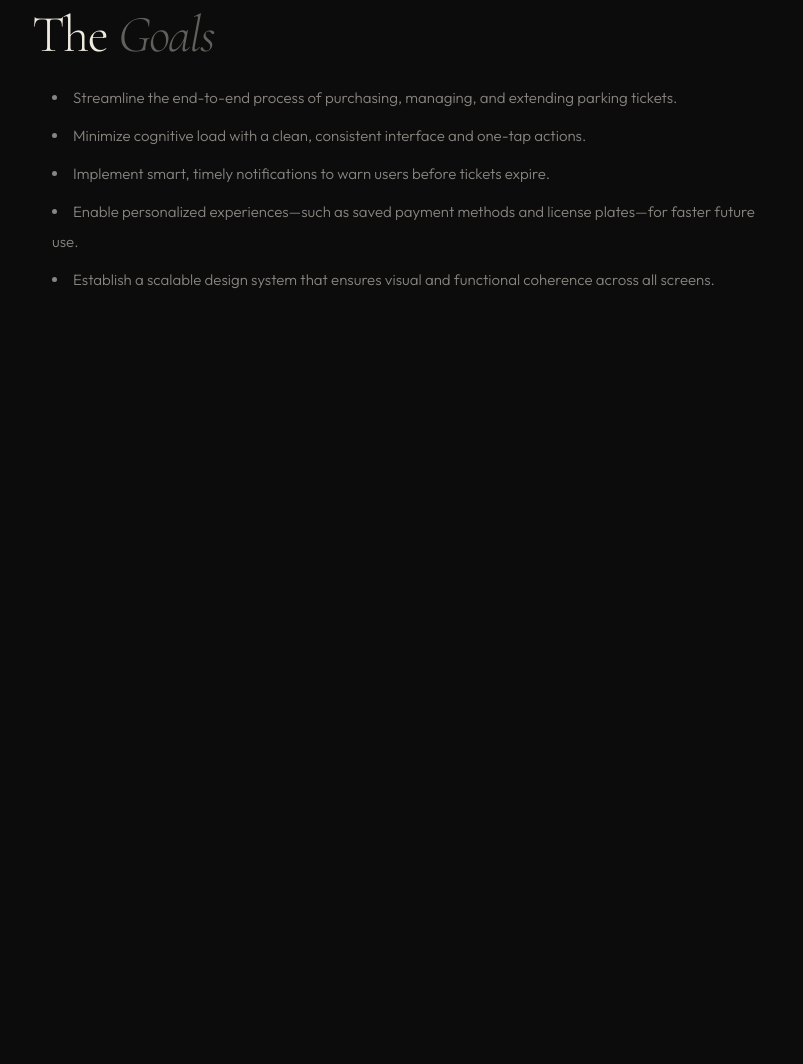
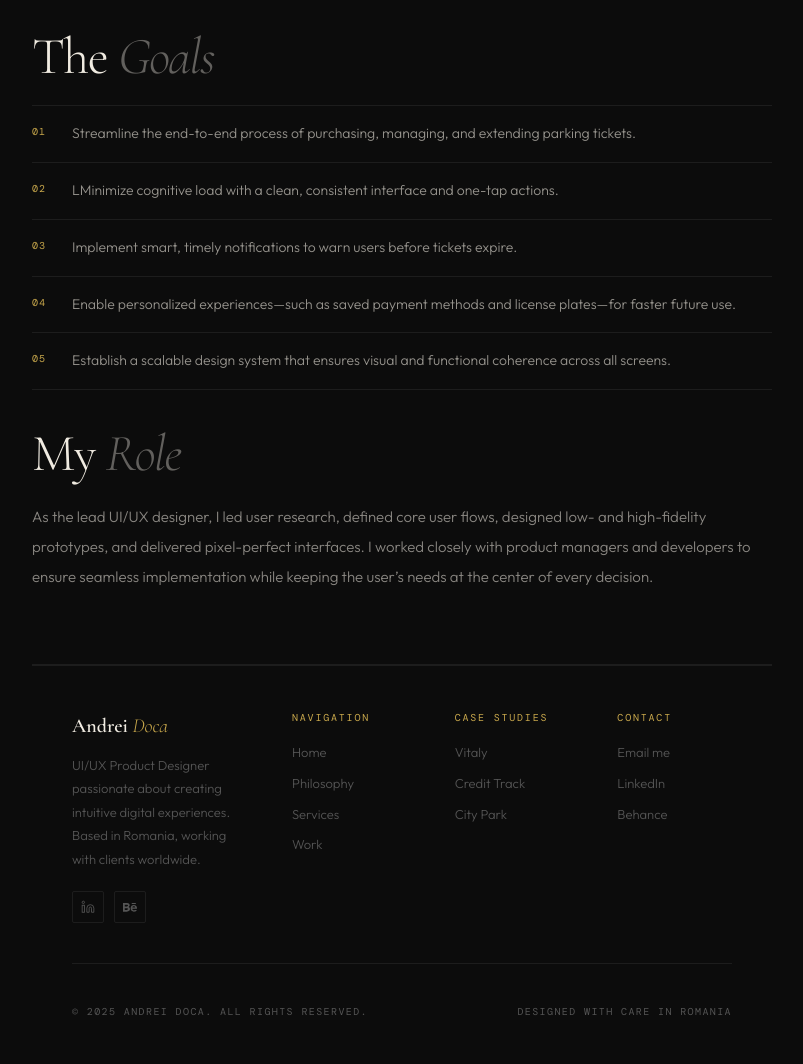
Before and after one commit to BasceanuAdrianStefan/AndreiDoca, a plain HTML site: page AndreiDoca-creative/usecases/citypark1.html in a window 1280 px wide. Shown: the part 1205-2269 px from the top of the page, without its empty margins (238-1041 px from the left). Before the commit the page ends 1580 px from the top, so only its background shows below. Drawn offline with nearby package versions, Linux system fonts and the light colour scheme; a web font is replaced by a local one.

Commit message:
update citypark

```diff
--- a/AndreiDoca-creative/usecases/citypark1.html
+++ b/AndreiDoca-creative/usecases/citypark1.html
@@ -89,19 +89,124 @@
 
           </p>
           <div>
+            <div style="margin-top: 40px">
+                <h2 class="cs-h2">The <em>Goals</em></h2>
+                <div class="prob-list">
+                  <div class="prob-row">
+                    <div class="prob-n">01</div>
+                    <div class="prob-t">
+                        Streamline the end-to-end process of purchasing, managing, and extending parking tickets.
+                    </div>
+                  </div>
+                  <div class="prob-row">
+                    <div class="prob-n">02</div>
+                    <div class="prob-t">
+                      LMinimize cognitive load with a clean, consistent interface and one-tap actions.
+                    </div>
+                  </div>
+                  <div class="prob-row">
+                    <div class="prob-n">03</div>
+                    <div class="prob-t">
+                        Implement smart, timely notifications to warn users before tickets expire.
+                    </div>
+                  </div>
+                  <div class="prob-row">
+                    <div class="prob-n">04</div>
+                    <div class="prob-t">
+                        Enable personalized experiences—such as saved payment methods and license plates—for faster future use.
+                    </div>
+                  </div>
+                  <div class="prob-row">
+                    <div class="prob-n">05</div>
+                    <div class="prob-t">
+                        Establish a scalable design system that ensures visual and functional coherence across all screens.                    </div>
+                </div>
+              </div>
+              <h2 class="cs-h2" style="margin-top: 40px;">My <em>Role</em></h2>
+              <p class="cs-p">
+                As the lead UI/UX designer, I led user research, defined core user flows, designed low- and high-fidelity prototypes, and delivered pixel-perfect interfaces. I worked closely with product managers and developers to ensure seamless implementation while keeping the user’s needs at the center of every decision.</p>
 
-            <h2 class="cs-h2">The <em>Goals</em></h2>
+          </div>
 
-                <ul class = "cs-ul">
-                    <li class="cs-li">Streamline the end-to-end process of purchasing, managing, and extending parking tickets.</li>
-                    <li class="cs-li">Minimize cognitive load with a clean, consistent interface and one-tap actions.</li>
-                    <li class="cs-li">Implement smart, timely notifications to warn users before tickets expire.</li>
-                    <li class="cs-li">Enable personalized experiences—such as saved payment methods and license plates—for faster future use.</li>
-                    <li class="cs-li">Establish a scalable design system that ensures visual and functional coherence across all screens.</li>
-                </ul>
-          </div>
           </div>
         </div>
+        <footer class="site-footer">
+            <div class="footer-inner">
+              <div class="footer-top">
+                <div class="footer-brand">
+                  <a href="../index.html" class="footer-brand-title"
+                    >Andrei <em>Doca</em></a
+                  >
+                  <p class="footer-brand-desc">
+                    UI/UX Product Designer passionate about creating intuitive digital
+                    experiences. Based in Romania, working with clients worldwide.
+                  </p>
+                  <div class="footer-socials">
+                    <a
+                      href="https://www.linkedin.com/in/andreidoca/"
+                      target="_blank"
+                      class="footer-social"
+                      ><svg
+                        viewBox="0 0 24 24"
+                        fill="none"
+                        stroke="currentColor"
+                        stroke-width="1.5"
+                      >
+                        <path
+                          d="M16 8a6 6 0 016 6v7h-4v-7a2 2 0 00-2-2 2 2 0 00-2 2v7h-4v-7a6 6 0 016-6z"
+                        />
+                        <rect x="2" y="9" width="4" height="12" />
+                        <circle cx="4" cy="4" r="2" /></svg
+                    ></a>
+                    <a
+                      href="https://www.behance.net/DocaAndrei"
+                      target="_blank"
+                      class="footer-social"
+                      ><svg viewBox="0 0 24 24" fill="currentColor">
+                        <path
+                          d="M22 7h-7V5h7v2zm1.726 10c-.442 1.297-2.029 3-5.101 3-3.074 0-5.564-1.729-5.564-5.675 0-3.91 2.325-5.92 5.466-5.92 3.082 0 4.964 1.782 5.375 4.426.078.506.109 1.188.095 2.14H15.97c.13 3.211 3.483 3.312 4.588 2.029h3.168zm-7.686-4h4.965c-.105-1.547-1.136-2.219-2.477-2.219-1.466 0-2.277.768-2.488 2.219zm-9.574 6.988H0V5.021h6.953c5.476.081 5.58 5.444 2.72 6.906 3.461 1.26 3.577 8.061-3.207 8.061zM3 11h3.584c2.508 0 2.906-3-.312-3H3v3zm3.391 3H3v3.016h3.341c3.055 0 2.868-3.016.05-3.016z"
+                        /></svg
+                    ></a>
+                  </div>
+                </div>
+                <div>
+                  <div class="footer-col-title">Navigation</div>
+                  <div class="footer-col-links">
+                    <a href="../index.html">Home</a
+                    ><a href="../index.html#about">Philosophy</a
+                    ><a href="../index.html#services">Services</a
+                    ><a href="../index.html#projects">Work</a>
+                  </div>
+                </div>
+                <div>
+                  <div class="footer-col-title">Case Studies</div>
+                  <div class="footer-col-links">
+                    <a href="./vitaly.html">Vitaly</a
+                    ><a href="./credit_track.html">Credit Track</a
+                    ><a href="./citypark.html">City Park</a>
+                  </div>
+                </div>
+                <div>
+                  <div class="footer-col-title">Contact</div>
+                  <div class="footer-col-links">
+                    <a href="mailto:andreitiberiu.doca@gmail.com">Email me</a
+                    ><a href="https://www.linkedin.com/in/andreidoca/" target="_blank"
+                      >LinkedIn</a
+                    ><a href="https://www.behance.net/DocaAndrei" target="_blank"
+                      >Behance</a
+                    >
+                  </div>
+                </div>
+              </div>
+              <div class="footer-bottom">
+                <span class="footer-copy"
+                  >© 2025 Andrei Doca. All Rights Reserved.</span
+                ><span class="footer-copy">Designed with care in Romania</span>
+              </div>
+            </div>
+          </footer>
+          <script src = "../js/scripts.js" defer></script>
+
       <script src = "../js/scripts.js" defer></script>
 
 
```
